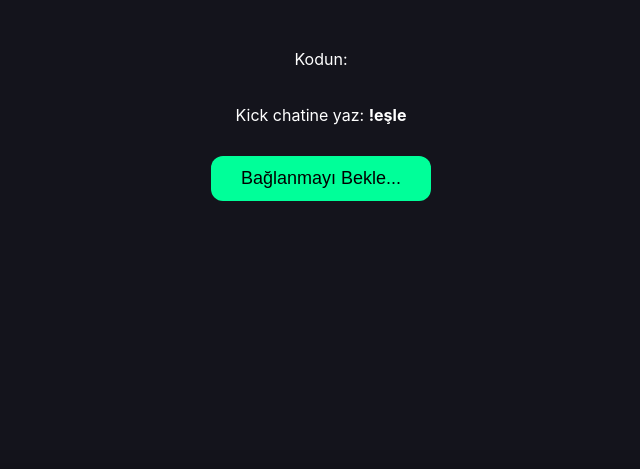
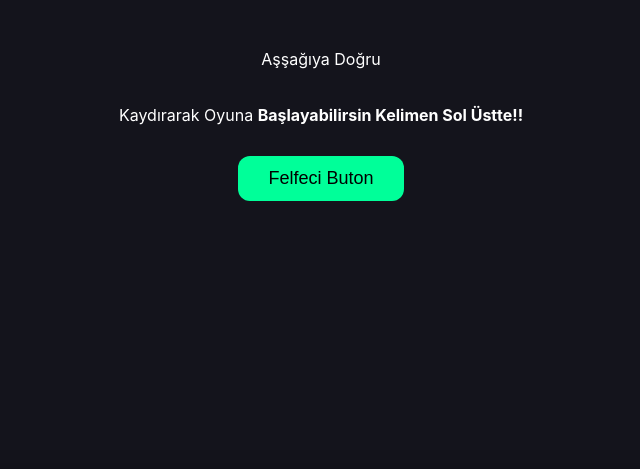
Before and after one commit to Bnshivada/shivada-cizim, a website: page index.html in a window 1280 px wide. Shown: the part 331-800 px from the top of the page, without its empty margins (319-959 px from the left). Drawn offline with Linux system fonts and the light colour scheme; no server answers.

Commit message:
Update index.html

```diff
--- a/index.html
+++ b/index.html
@@ -9,9 +9,9 @@
 
 <div id="loginScreen" class="login">
   <h1>Hoşgeldin 👋</h1>
-  <p>Kodun: <span id="codeBox"></span></p>
-  <p>Kick chatine yaz: <b>!eşle <span id="codeBox2"></span></b></p>
-  <button id="startBtn">Bağlanmayı Bekle...</button>
+  <p>Aşşağıya Doğru<span id="codeBox"></span></p>
+  <p>Kaydırarak Oyuna <b>Başlayabilirsin Kelimen Sol Üstte!! <span id="codeBox2"></span></b></p>
+  <button id="startBtn">Felfeci Buton </button>
 </div>
 
 <div id="gameScreen" class="game hidden">
@@ -46,7 +46,7 @@
 
   <!-- SAĞ CHAT -->
   <div class="chatPanel">
-    <iframe id="chatFrame" src="https://kick.com/shivada/chatroom"></iframe>
+    <iframe id="chatFrame" src="https://kick.com/aurynis/chatroom"></iframe>
   </div>
 
 </div>
```
